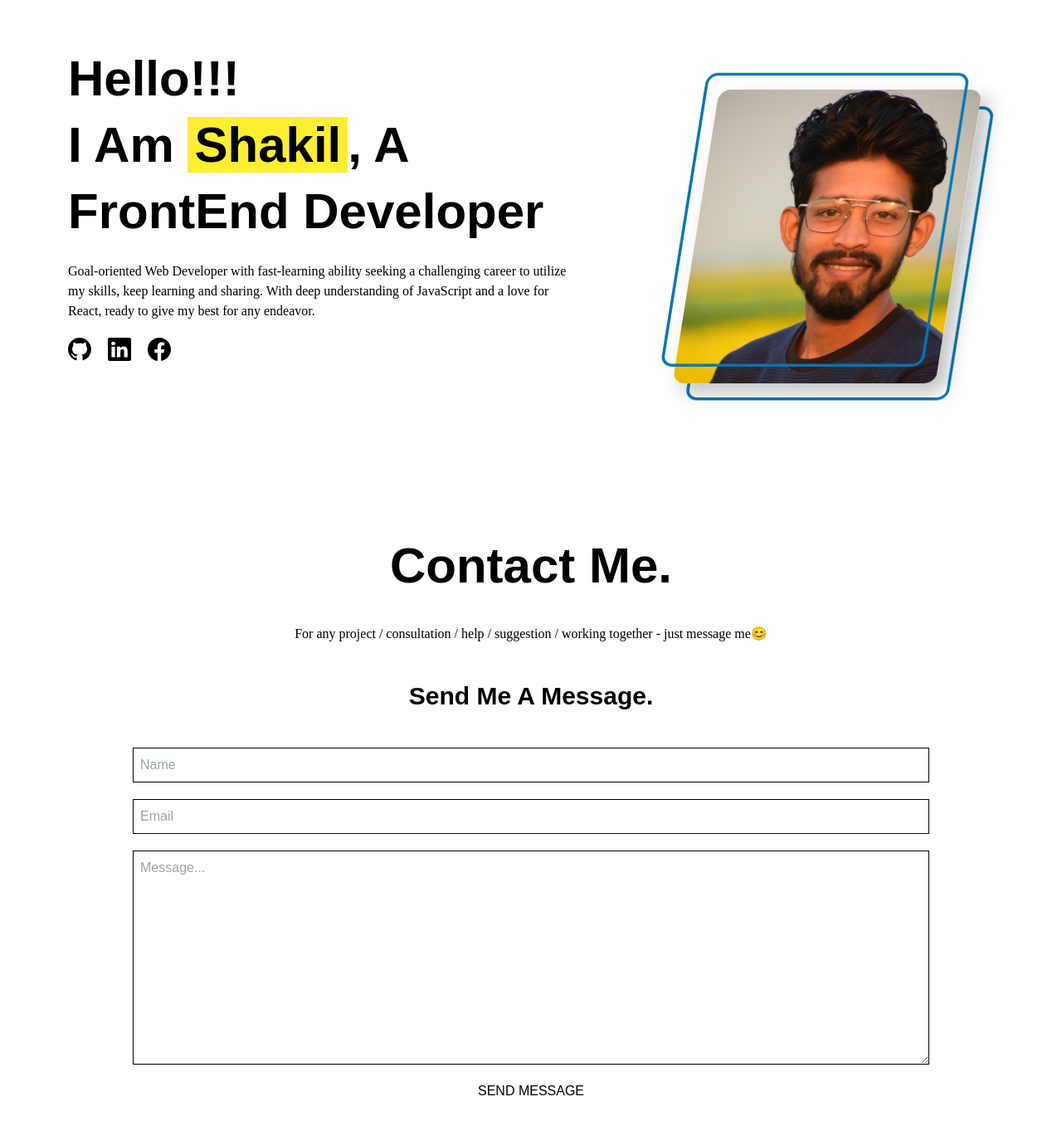
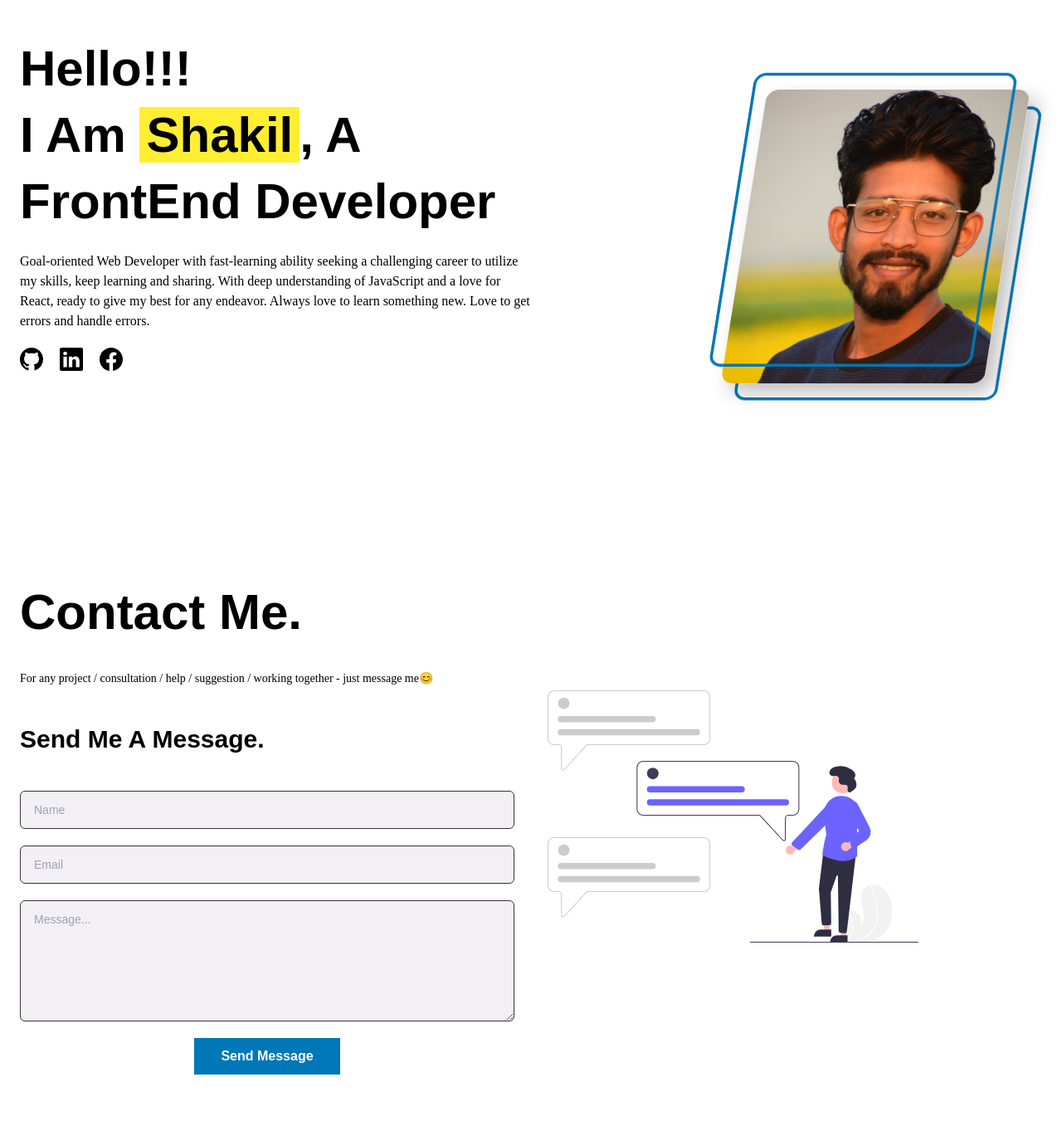
Before and after one commit to Grzafnan/Portfolio, a React (Create React App) app: page / in a window 1280 px wide. Shown: the part 197-1548 px from the top of the page at 83% size. Before the commit the page ends 1524 px from the top, so only its background shows below. Built offline with nearby package versions, Linux system fonts and the light colour scheme.

Commit message:
added contact form

```diff
--- a/src/Pages/Banner/Banner.js
+++ b/src/Pages/Banner/Banner.js
@@ -6,9 +6,9 @@ import { BsGithub, BsLinkedin, BsFacebook } from 'react-icons/bs';
 const Banner = () => {
   return (
     <section className=''>
-      <div className=' flex flex-col lg:flex-row  justify-center items-center py-14 px-6'>
+      <div className=' flex flex-col lg:flex-row justify-center items-center lg:justify-between py-14 px-6'>
         <div className='lg:w-1/2'>
-          <div>
+          <div className='font-[Poppins]'>
             <h1 className='text-center lg:text-start text-6xl font-bold leading-[80px]'>
               Hello!!!
               <br />
@@ -20,7 +20,7 @@ const Banner = () => {
             <p className='font-[Josefin] py-5'>
               Goal-oriented Web Developer with fast-learning ability seeking a challenging career to utilize my skills, keep
               learning and sharing. With deep understanding of JavaScript and a love for React, ready to give my best for
-              any endeavor.
+              any endeavor. Always love to learn something new. Love to get errors and handle errors.
             </p>
           </div>
           <div className='flex justify-center lg:justify-start gap-5'>
@@ -39,7 +39,6 @@ const Banner = () => {
             </a>
           </div>
         </div>
-
         <div className='hero-image jump lg:w-1/2 flex justify-center mt-10 lg:mt-0'>
           <img src={shakil} alt="" />
         </div>
--- a/src/Pages/Contact/Contact.js
+++ b/src/Pages/Contact/Contact.js
@@ -1,32 +1,38 @@
 import React from 'react';
+import contact from '../../assets/contact.svg'
 
 const Contact = () => {
   return (
-    <section id='contact'>
-      <div>
-        <div className='text-center'>
+    <section id='contact' className='flex flex-col lg:flex-row justify-between gap-10 items-center py-14 px-6'>
+      <div className='w-1/2'>
+        <div className='text-start'>
           <h1 className='text-6xl capitalize font-bold py-10'>Contact me.</h1>
-          <p className='font-[Josefin]'>
+          <p className='font-[Josefin] text-sm'>
             For any project / consultation / help / suggestion / working together - just message me😊
           </p>
           <h3 className='text-[30px] font-bold py-10'>
             Send Me A Message.
           </h3>
         </div>
-        <div className='w-3/4 mx-auto'>
+        <div className=''>
           <form action="" className='flex flex-col gap-5'>
-            <input className='p-2 border' type="text" name="name" id="name" placeholder='Name' required />
-            <input className='p-2 border' type="email" name="email" id="email" placeholder='Email' required />
-            <textarea className='p-2 border' name="message" id="message" cols="20" rows="10" placeholder='Message...' required></textarea>
+            <input type="text" class="py-3 px-4 block w-full bg-accent border border-darkGray rounded-md text-sm focus:border-blue-500 focus:ring-blue-500 dark:bg-gray-800 dark:border-gray-700 dark:text-gray-400" placeholder="Name" required />
+            <input type="email" name="email" id="email" class="py-3 px-4 block w-full bg-accent border border-darkGray rounded-md text-sm focus:border-blue-500 focus:ring-blue-500 dark:bg-gray-800 dark:border-gray-700 dark:text-gray-400" placeholder="Email" />
+
+            <textarea className='py-3 px-4 block w-full bg-accent border border-darkGray rounded-md text-sm focus:border-blue-500 focus:ring-blue-500 dark:bg-gray-800 dark:border-gray-700 dark:text-gray-400' name="message" id="message" cols="20" rows="6" placeholder='Message...' required></textarea>
             <button
               type="submit"
+              className='border-2 border-primary bg-primary py-2 hover:border-primary hover:bg-white text-white hover:text-dark transition-all duration-300 ease-linear font-semibold w-44 inline-block mx-auto'
             >
-              SEND MESSAGE
+              Send Message
             </button>
           </form>
         </div>
       </div>
 
+      <div className='w-1/2 jump'>
+        <img src={contact} alt="" className='max-w-full lg:w-3/4' />
+      </div>
 
 
     </section>
--- a/tailwind.config.js
+++ b/tailwind.config.js
@@ -15,8 +15,9 @@ module.exports = {
       'primary': '#0077b6',
       'secondary': '#ffee32',
       'dark': '#202020',
-      'dark-gray': '#333533',
+      'darkGray': '#333533',
       'white': '#ffffff',
+      'accent': '#f3eff5'
     },
     extend: {},
   },
```
Also changed, not shown: src/assets/contact.svg (added).
